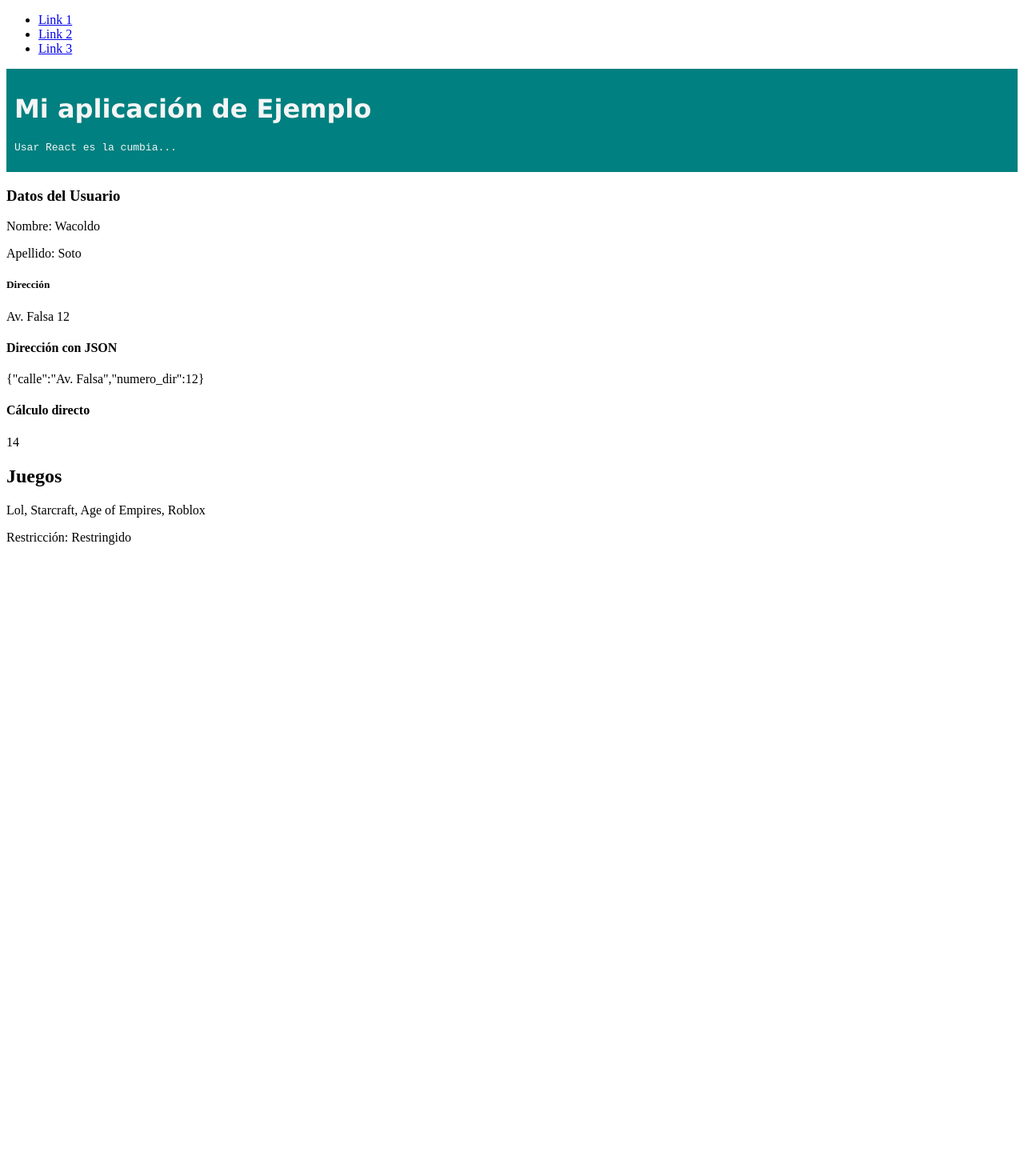
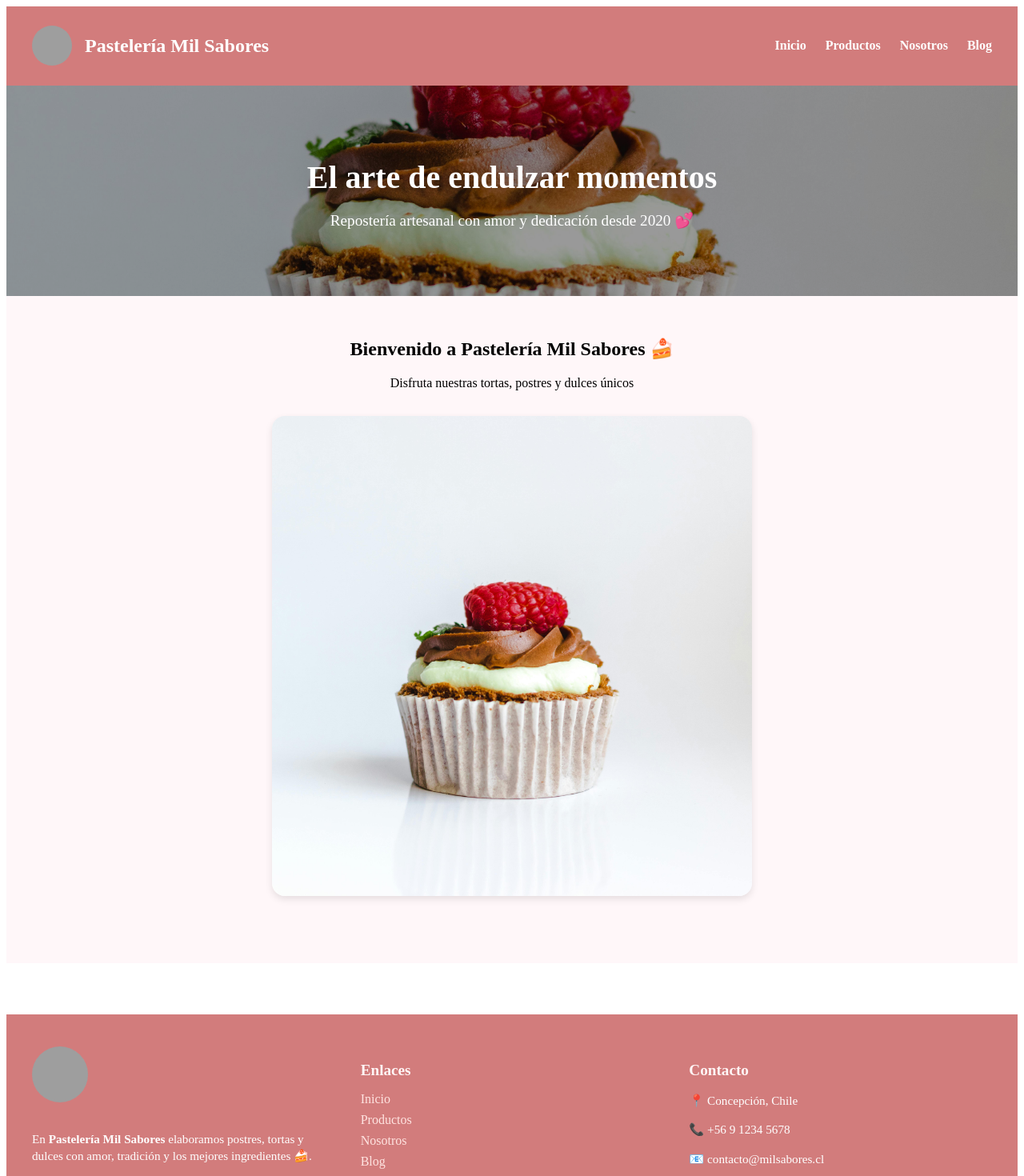
Before and after one commit to MAHS-coding/Pasteleria_Mil_Sabores_Repo, a React (Vite) app: page / in a window 1280 px wide. Shown: the top 1470 px of the page at 80% size. Before the commit the page ends 800 px from the top, so only its background shows below. Built offline with nearby package versions, Linux system fonts and the light colour scheme; grey boxes are pictures that could not be loaded.

Commit message:
Header, Footer, Navbar, App, main
Realizado el main y App con los nuevos Home, Navbar, Header, Footer

```diff
--- a/src/App.tsx
+++ b/src/App.tsx
@@ -1,56 +1,16 @@
-import type { CSSProperties } from "react"
-
-const nombre="Wacoldo"
-let apellido="Soto"
-
-const juegos:string[]=['Lol','Starcraft','Age of Empires','Roblox']
-
-const isRestricted=true
-
-const direccion={
-    "calle":"Av. Falsa",
-    "numero_dir":12
-}
-
-const valor=5;
-const val2=2;
-
-const micolor='whitesmoke'
-
-const miestilo:CSSProperties={
-    backgroundColor:'teal',
-    padding:10,
-    color:micolor,
-}
+import React from 'react';
+import Navbar from './components/navbar/Navbar';
+import Header from './components/header/Header';
+import Home from './pages/home/Home';
+import Footer from './components/footer/Footer';
 
 export function App() {
     return (
-        <>
-            <div style={miestilo}>
-                <h1 style={{
-
-                    fontFamily:"Verdana",
-
-
-                }}>Mi aplicación de Ejemplo</h1>
-                <p style={{fontFamily:"monospace"}}>Usar React es la cumbia...</p>
-            </div>
-            <div>
-                <h3>Datos del Usuario</h3>
-                <p>Nombre: {nombre}</p>
-                <p>Apellido: {apellido}</p>
-
-                <h5>Dirección</h5>
-                <p>{direccion.calle} {direccion.numero_dir}</p>
-
-                <h4>Dirección con JSON</h4>
-                <p>{JSON.stringify(direccion)}</p>
-                <h4>Cálculo directo</h4>
-                <p>{(valor+val2)*2}</p>
-            </div>
-            <h2>Juegos</h2>
-            <p>{juegos.join(', ')}</p>
-            <p>Restricción: {isRestricted? "Restringido" : "No Restringido"}</p>
-        </>
-    )
+    <>
+    <Navbar />
+    <Header />
+    <Home />
+    <Footer />
+    </>
+    );
 }
--- /dev/null
+++ b/src/components/footer/Footer.css
@@ -0,0 +1,75 @@
+/* src/components/footer/footer.css */
+
+.footer {
+    background-color: #d27c7c;
+    color: white;
+    padding: 2.5rem 2rem 1rem;
+    margin-top: 4rem;
+}
+
+.footer-container {
+    display: flex;
+    justify-content: space-between;
+    align-items: flex-start;
+    flex-wrap: wrap;
+    gap: 2rem;
+    max-width: 1200px;
+    margin: 0 auto;
+}
+
+.footer-section {
+    flex: 1;
+    min-width: 250px;
+}
+
+.footer-logo {
+    width: 70px;
+    height: 70px;
+    border-radius: 50%;
+    margin-bottom: 1rem;
+}
+
+.footer-section h3 {
+    margin-bottom: 1rem;
+    font-size: 1.2rem;
+    color: #fff5f5;
+}
+
+.footer-section p {
+    font-size: 0.95rem;
+    line-height: 1.4;
+}
+
+.footer-section ul {
+    list-style: none;
+    padding: 0;
+}
+
+.footer-section ul li {
+    margin-bottom: 0.5rem;
+}
+
+.footer-section a {
+    color: #ffe4e1;
+    text-decoration: none;
+    transition: color 0.2s;
+}
+
+.footer-section a:hover {
+    color: white;
+}
+
+.socials {
+    display: flex;
+    gap: 1rem;
+    margin-top: 0.5rem;
+}
+
+.footer-bottom {
+    text-align: center;
+    margin-top: 2rem;
+    font-size: 0.9rem;
+    border-top: 1px solid rgba(255, 255, 255, 0.3);
+    padding-top: 1rem;
+    color: #ffe4e1;
+}
--- /dev/null
+++ b/src/components/footer/Footer.tsx
@@ -0,0 +1,57 @@
+// src/components/footer/footer.tsx
+import React from 'react';
+import './footer.css';
+
+const Footer: React.FC = () => {
+    return (
+        <footer className="footer">
+            <div className="footer-container">
+
+                {/* Logo + descripción */}
+                <div className="footer-section about">
+                    <img
+                        src="/images/logos/logo-principal.png"
+                        alt="Logo Pastelería Mil Sabores"
+                        className="footer-logo"
+                    />
+                    <p>
+                        En <strong>Pastelería Mil Sabores</strong> elaboramos postres, tortas y dulces
+                        con amor, tradición y los mejores ingredientes 🍰.
+                    </p>
+                </div>
+
+                {/* Enlaces rápidos */}
+                <div className="footer-section links">
+                    <h3>Enlaces</h3>
+                    <ul>
+                        <li><a href="/">Inicio</a></li>
+                        <li><a href="/productos">Productos</a></li>
+                        <li><a href="/nosotros">Nosotros</a></li>
+                        <li><a href="/blog">Blog</a></li>
+                    </ul>
+                </div>
+
+                {/* Contacto */}
+                <div className="footer-section contact">
+                    <h3>Contacto</h3>
+                    <p>📍 Concepción, Chile</p>
+                    <p>📞 +56 9 1234 5678</p>
+                    <p>📧 contacto@milsabores.cl</p>
+
+                    <div className="socials">
+                        <a href="https://www.facebook.com" target="_blank">Facebook</a>
+                        <a href="https://www.instagram.com" target="_blank">Instagram</a>
+                        <a href="https://wa.me/56912345678" target="_blank">WhatsApp</a>
+                    </div>
+                </div>
+            </div>
+
+            {/* Copyright */}
+            <div className="footer-bottom">
+                <p>© {new Date().getFullYear()} Pastelería Mil Sabores. Todos los derechos reservados.</p>
+            </div>
+        </footer>
+    );
+};
+
+export default Footer;
--- a/src/components/header/header.css
+++ b/src/components/header/header.css
@@ -0,0 +1,31 @@
+/* src/components/header/header.css */
+.header {
+    background-image: url('/images/background/fondo.jpg');
+    background-size: cover;
+    background-position: center;
+    color: white;
+    text-align: center;
+    padding: 4rem 2rem;
+    position: relative;
+}
+
+.header::before {
+    content: "";
+    position: absolute;
+    inset: 0;
+    background: rgba(0, 0, 0, 0.4);
+}
+
+.header-content {
+    position: relative;
+    z-index: 1;
+}
+
+.header h1 {
+    font-size: 2.5rem;
+    margin-bottom: 1rem;
+}
+
+.header p {
+    font-size: 1.2rem;
+}
--- a/src/components/header/header.tsx
+++ b/src/components/header/header.tsx
@@ -0,0 +1,16 @@
+// src/components/header/header.tsx
+import React from 'react';
+import './header.css';
+
+const Header: React.FC = () => {
+    return (
+        <header className="header">
+            <div className="header-content">
+                <h1>El arte de endulzar momentos</h1>
+                <p>Repostería artesanal con amor y dedicación desde 2020 💕</p>
+            </div>
+        </header>
+    );
+};
+
+export default Header;
--- a/src/components/navbar/navbar.css
+++ b/src/components/navbar/navbar.css
@@ -0,0 +1,42 @@
+/* src/components/navbar/navbar.css */
+.navbar {
+    display: flex;
+    justify-content: space-between;
+    align-items: center;
+    background-color: #d27c7c;
+    color: white;
+    padding: 1rem 2rem;
+    position: sticky;
+    top: 0;
+    z-index: 10;
+}
+
+.navbar-logo {
+    display: flex;
+    align-items: center;
+    gap: 1rem;
+}
+
+.navbar-logo img {
+    width: 50px;
+    height: 50px;
+    border-radius: 50%;
+    object-fit: cover;
+}
+
+.navbar-links {
+    list-style: none;
+    display: flex;
+    gap: 1.5rem;
+}
+
+.navbar-links a {
+    color: white;
+    text-decoration: none;
+    font-weight: 600;
+    transition: color 0.2s ease;
+}
+
+.navbar-links a:hover {
+    color: #ffe4e1;
+}
--- a/src/components/navbar/navbar.tsx
+++ b/src/components/navbar/navbar.tsx
@@ -1,24 +1,22 @@
-export function NavBar() {
+// src/components/navbar/navbar.tsx
+import React from 'react';
+import './navbar.css';
+
+const Navbar: React.FC = () => {
     return (
-        <>
-            <nav className="navbar navbar-expand-sm bg-light">
+        <nav className="navbar">
+            <div className="navbar-logo">
+                <img src="/images/logos/logo-principal.png" alt="Logo Pastelería Mil Sabores" />
+                <h2>Pastelería Mil Sabores</h2>
+            </div>
+            <ul className="navbar-links">
+                <li><a href="/">Inicio</a></li>
+                <li><a href="/productos">Productos</a></li>
+                <li><a href="/nosotros">Nosotros</a></li>
+                <li><a href="/blog">Blog</a></li>
+            </ul>
+        </nav>
+    );
+};
 
-                <div className="container-fluid">
-                    {/* <!-- Links --> */}
-                    <ul className="navbar-nav">
-                        <li className="nav-item">
-                            <a className="nav-link" href="#">Link 1</a>
-                        </li>
-                        <li className="nav-item">
-                            <a className="nav-link" href="#">Link 2</a>
-                        </li>
-                        <li className="nav-item">
-                            <a className="nav-link" href="#">Link 3</a>
-                        </li>
-                    </ul>
-                </div>
-
-            </nav>
-        </>
-    )
-}
+export default Navbar;
--- a/src/main.tsx
+++ b/src/main.tsx
@@ -1,13 +1,9 @@
-import { StrictMode } from 'react'
-import { createRoot } from 'react-dom/client'
-import { App } from './App'
-import { NavBar } from './components/navbar/navbar'
+import React from 'react';
+import { createRoot } from 'react-dom/client';
+import { App } from './App';
 
-
-createRoot(document.getElementById('root')!).render(
-    <StrictMode>
-        <NavBar />
-        <App />
-
-    </StrictMode>,
-)
+createRoot(document.getElementById('root') as HTMLElement).render(
+    <React.StrictMode>
+    <App />
+    </React.StrictMode>
+);
--- /dev/null
+++ b/src/pages/home/Home.css
@@ -0,0 +1,53 @@
+/* src/pages/Home.css */
+.home {
+    text-align: center;
+    background-color: #fff7f9;
+    padding: 2rem;
+}
+
+.hero {
+    margin-bottom: 3rem;
+}
+
+.hero img {
+    width: 80%;
+    max-width: 600px;
+    border-radius: 16px;
+    box-shadow: 0 4px 10px rgba(0, 0, 0, 0.1);
+    margin-top: 1rem;
+}
+
+.featured-products {
+    margin-top: 3rem;
+}
+
+.product-grid {
+    display: flex;
+    justify-content: center;
+    gap: 2rem;
+    flex-wrap: wrap;
+}
+
+.product-card {
+    background-color: white;
+    border-radius: 12px;
+    box-shadow: 0 2px 8px rgba(0, 0, 0, 0.1);
+    padding: 1rem;
+    width: 220px;
+    transition: transform 0.2s ease;
+}
+
+.product-card:hover {
+    transform: translateY(-5px);
+}
+
+.product-card img {
+    width: 100%;
+    border-radius: 8px;
+}
+
+.product-card p {
+    margin-top: 0.5rem;
+    font-weight: bold;
+    color: #5c3b33;
+}
--- /dev/null
+++ b/src/pages/home/Home.tsx
@@ -0,0 +1,16 @@
+import React from 'react';
+import './Home.css';
+
+const Home: React.FC = () => {
+    return (
+        <main className="home">
+            <section className="hero">
+                <h1>Bienvenido a Pastelería Mil Sabores 🍰</h1>
+                <p>Disfruta nuestras tortas, postres y dulces únicos</p>
+                <img src="/images/background/fondo.jpg" alt="Fondo principal" />
+            </section>
+        </main>
+    );
+};
+
+export default Home;
```
Also changed, not shown: public/images/background/fondo.jpg (added).
